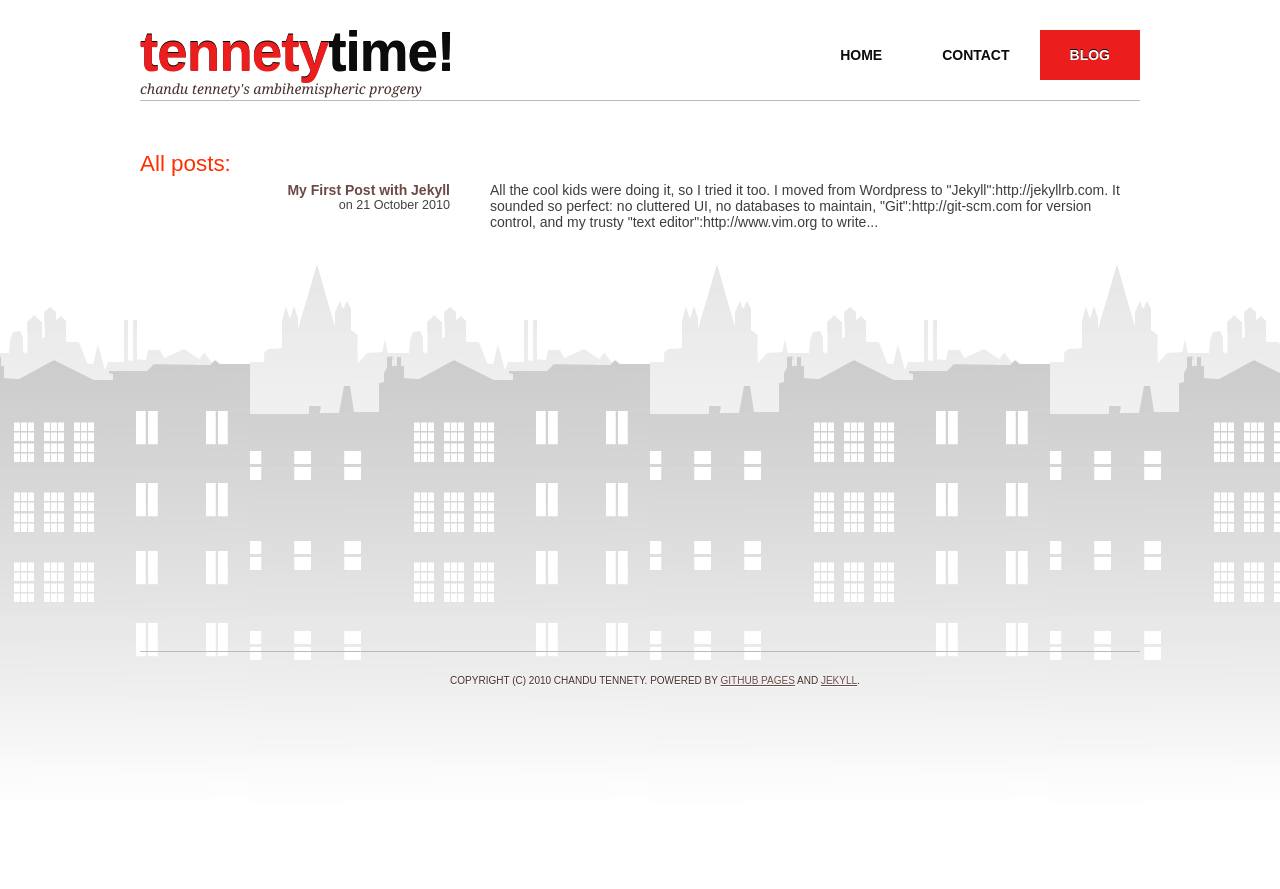
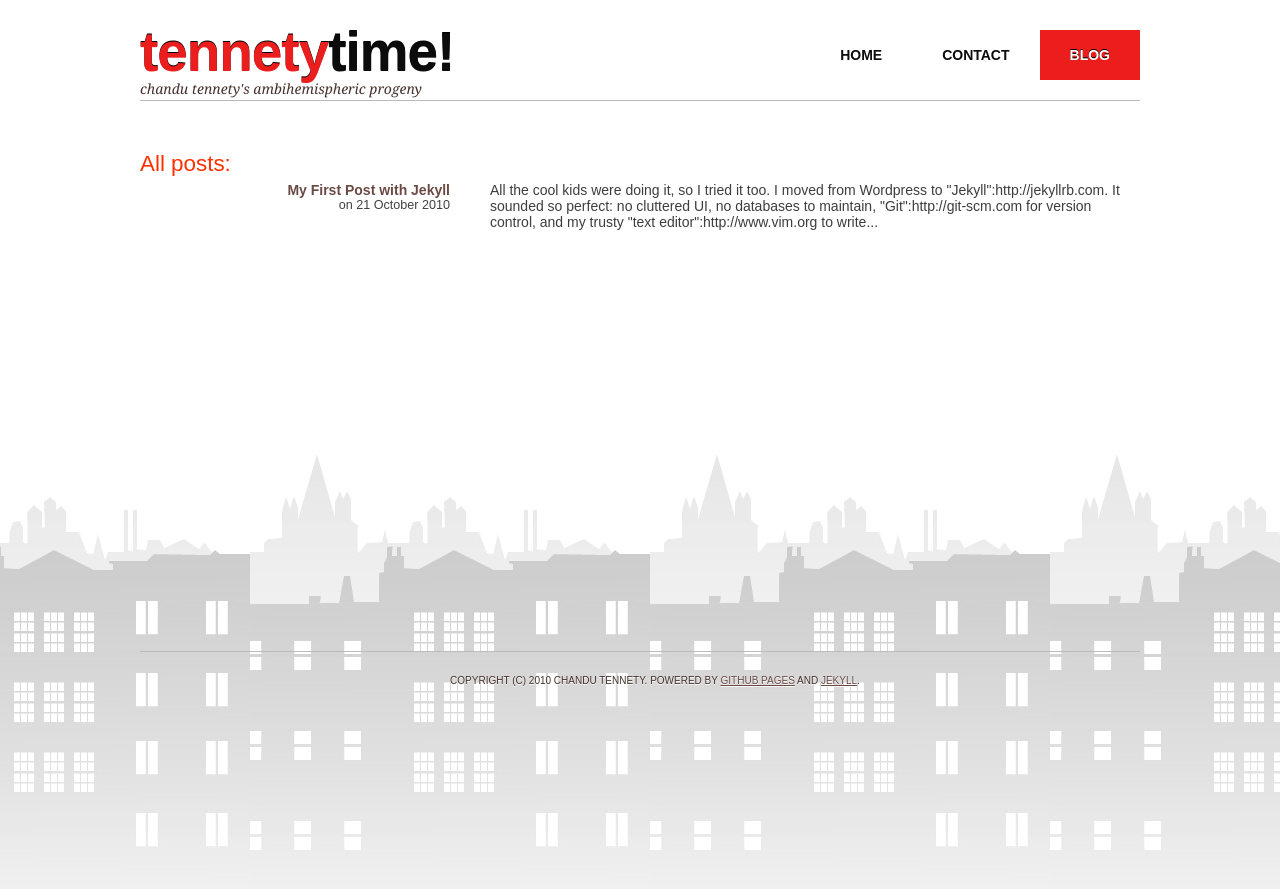
Before and after one commit to tennety/tennety.github.com, a Jekyll site: the page built from archive.md, in a window 1280 px wide. Shown: the top 889 px of the page. Built offline with Jekyll 4.4.1, drawn with Linux system fonts in a browser that asks for light colours; nearby versions of some CDN libraries; some web fonts are replaced; Markdown is read by kramdown in place of the engine named in the settings.

Commit message:
tweak styles, close tags

```diff
--- a/_includes/head.html
+++ b/_includes/head.html
@@ -17,7 +17,7 @@ Released   : 20100729
 <meta http-equiv="content-type" content="text/html; charset=utf-8" />
 <title> {{ page.title }} | Tennety Time! </title>
 <script src='http://ajax.googleapis.com/ajax/libs/jquery/1.4.3/jquery.min.js' type='text/javascript'></script>
-<link href='http://fonts.googleapis.com/css?family=Droid+Sans:regular&bold&subset=latin' rel='stylesheet' type='text/css'>
+<link href='http://fonts.googleapis.com/css?family=Droid+Sans:regular&bold&subset=latin' rel='stylesheet' type='text/css' />
 <link href="/stylesheets/style.css" rel="stylesheet" type="text/css" media="screen" />
 <link href="/stylesheets/vim.css" rel="stylesheet" type="text/css" media="screen" />
 </head>
--- a/_layouts/post.html
+++ b/_layouts/post.html
@@ -17,6 +17,10 @@
 
 			<br />
 			<br />
+
+			<div class="excerpt">
+			{{ page.excerpt | textilize }}
+			</div>
 
 			{{ content }}
 
--- a/stylesheets/style.css
+++ b/stylesheets/style.css
@@ -7,7 +7,7 @@ Released for free under a Creative Commons Attribution 2.5 License
 
 body {
 	padding: 0;
-	background: transparent url(/images/city.png) repeat-x scroll 250px 250px;
+	background: transparent url(/images/city.png) repeat-x scroll 250px 440px;
 	font-family: Arial, Helvetica, sans-serif;
 	font-size: 14px;
 	color: #3C3D3F;
@@ -334,6 +334,11 @@ a:hover {
 }
 
 /* Archive Page -- uses same layout as home */
+#all-posts {
+  position: absolute;
+  width: 1000px;
+ }
+
 #all-posts .entry {
 	height: 40px;
 	padding: 5px 0;
@@ -591,6 +596,8 @@ a:hover {
 	color: #6B4A45;
 }
 
+/* Contact */
+
 #signal {
 	height: 170px;
 }
@@ -655,7 +662,8 @@ a:hover {
 #services li.services a, /*--Services Page > Services Link--*/
 #portfolio li.portfolio a, /*--Portfolio Page > Portfolio Link--*/
 #contact li.contact a, /*--Contact Page > Contact Link--*/
-#blog li.blog a /*--Blog Page > Blog Link--*/
+#blog li.blog a, /*--Blog Page > Blog Link--*/
+#resume li.contact a /*--Resume Page > Contact Link--*/
 {
 	background: #EB1D1D;
 	text-decoration: none;
@@ -674,3 +682,5 @@ a:hover {
 #twtr-widget-1 .twtr-doc, #twtr-widget-1 .twtr-hd a, #twtr-widget-1 h3, #twtr-widget-1 h4, #twtr-widget-1 .twtr-popular {
 	font-family:Arial,Helvetica,sans-serif;
 }
+
+/*--RESUME--*/
```
